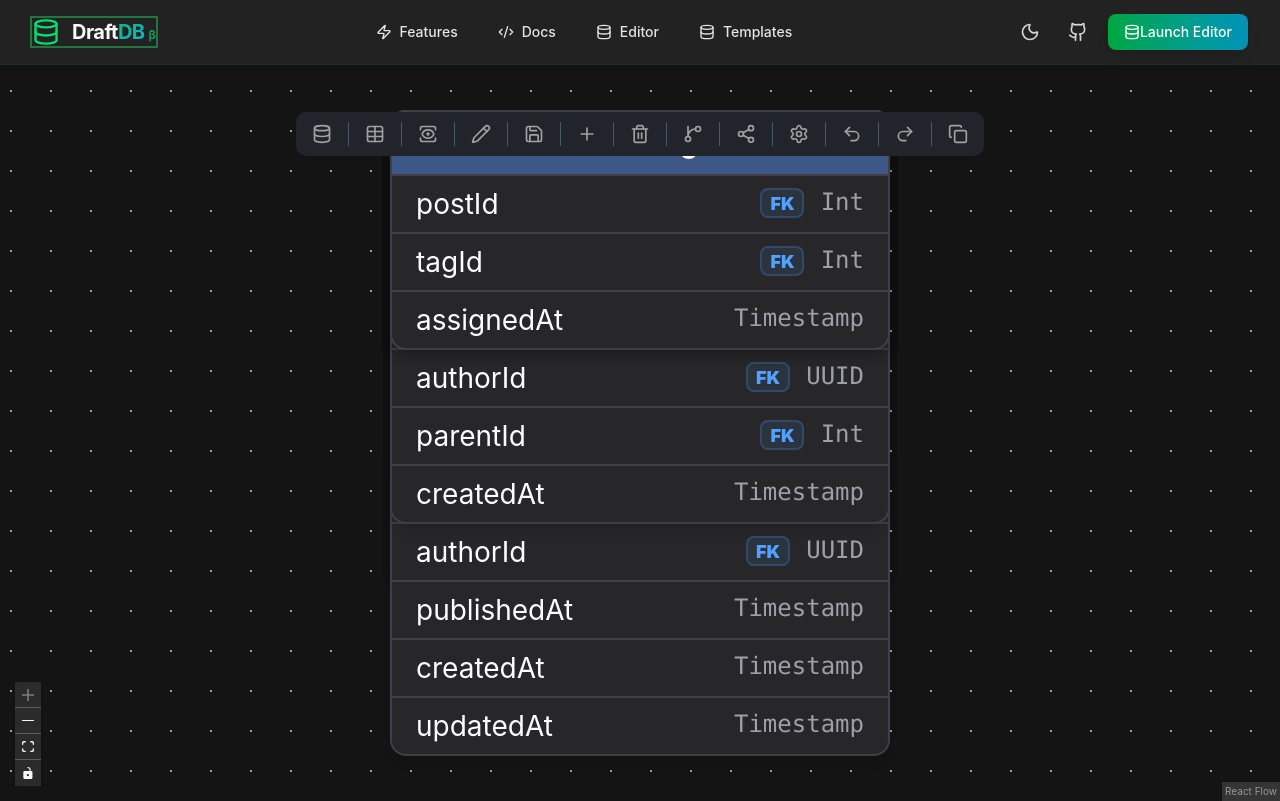
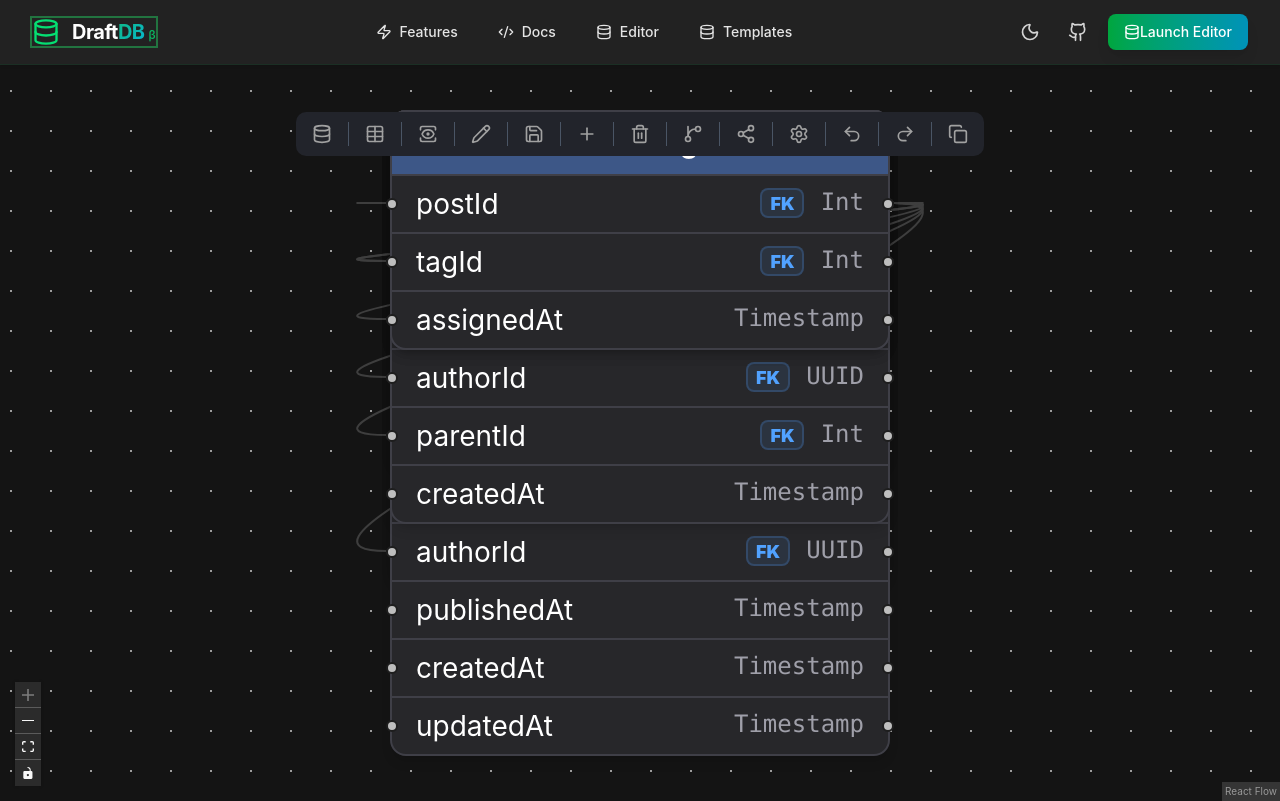
Before and after one commit to nguyentansinh123/DraftDB, a React app in the folder frontend/: page /editor in a window 1280 px wide. Built offline with nearby package versions, Linux system fonts and the light colour scheme; the HTML template or start-up script is replaced by a standard one.

Commit message:
adding edges #20

```diff
--- a/frontend/eslint.config.js
+++ b/frontend/eslint.config.js
@@ -19,5 +19,11 @@ export default defineConfig([
       ecmaVersion: 2020,
       globals: globals.browser,
     },
+    rules: {
+      "@typescript-eslint/no-unused-vars": [
+        "warn",
+        { varsIgnorePattern: "^_" },
+      ],
+    },
   },
 ]);
--- a/frontend/src/components/Canvas.tsx
+++ b/frontend/src/components/Canvas.tsx
@@ -4,13 +4,23 @@ import {
   Controls,
   BackgroundVariant,
   type Node,
+  useNodesState,
+  useEdgesState,
+  type Edge,
+  addEdge,
+  type Connection,
+  ConnectionMode,
   // type Edge,
 } from "@xyflow/react";
 import "@xyflow/react/dist/style.css";
 import { useTheme } from "../hooks/useTheme";
-import { extractData } from "../utils/core/CoreVisualizer.utils";
+import {
+  extractData,
+  type TableNode,
+} from "../utils/core/CoreVisualizer.utils";
 import { mockSchema } from "../types/MockData/mockSchema";
 import ModelNode from "./modelNodes/ModelNode";
+import { useCallback, useState } from "react";
 // import { getInfoFromSchema } from "../utils/SchemaVisualzer.utils";
 // import { schema } from "../data/SchemaVisualizer.constants";
 // import ModelNode from "./modelNodes/ModelNode";
@@ -53,10 +63,9 @@ const nodeTypes_1 = {
   model1: ModelNode,
 };
 
-const { nodes } = extractData(mockSchema);
+// edges
+const { nodes, edges } = extractData(mockSchema);
 const models: Node[] = nodes.map((model) => {
-  console.log("nnnn");
-  console.log(model);
   return {
     id: model.modelName,
     position: { x: 0, y: 0 },
@@ -65,8 +74,29 @@ const models: Node[] = nodes.map((model) => {
   };
 });
 
+const edgeEdgeType: Edge[] = edges.map((edge) => {
+  return {
+    id: edge.id,
+    source: edge.fromModel,
+    target: edge.toModel,
+    sourceHandle: edge.fromField,
+    targetHandle: `${edge.toField}-target`,
+    type: "bezier",
+  };
+});
+
 const Canvas = () => {
   const { theme } = useTheme();
+
+  const [nodesState, _, onNodesChange] = useNodesState(models);
+  const [edgeState, setEdgeState, onEdgeChange] =
+    useEdgesState<Edge>(edgeEdgeType);
+  const onConnect = useCallback(
+    (connection: Connection) => {
+      setEdgeState((oldEdges) => addEdge(connection, oldEdges));
+    },
+    [setEdgeState],
+  );
 
   return (
     <div style={{ width: "100vw", height: "calc(100vh - 4rem)" }}>
@@ -74,8 +104,14 @@ const Canvas = () => {
         // defaultNodes={nodes}
         // defaultEdges={edges}
         // nodeTypes={modelTypes}
+        //defaultNodes={models}
         nodeTypes={nodeTypes_1}
-        defaultNodes={models}
+        nodes={nodesState}
+        edges={edgeState}
+        // onConnect={onConnect}
+        onNodesChange={onNodesChange}
+        onEdgesChange={onEdgeChange}
+        connectionMode={ConnectionMode.Strict}
         fitView
         colorMode={theme == "dark" ? "dark" : "light"}
       >
--- a/frontend/src/components/modelNodes/ModelNode.tsx
+++ b/frontend/src/components/modelNodes/ModelNode.tsx
@@ -1,4 +1,4 @@
-import type { Node, NodeProps } from "@xyflow/react";
+import { Handle, Position, type Node, type NodeProps } from "@xyflow/react";
 import type { TableNode } from "../../utils/core/CoreVisualizer.utils";
 import ToolTips from "./ToolTips";
 
@@ -19,6 +19,13 @@ const ModelNode = ({ data }: NodeProps<Node<TableNode>>) => {
           key={field.name}
           className="group relative z-10 hover:z-1000 flex justify-between px-3 py-1 border-t border-gray-200 dark:border-zinc-700 text-sm"
         >
+          <Handle id={field.name} type="source" position={Position.Left} />
+          <Handle
+            id={`${field.name}-target`}
+            type="target"
+            position={Position.Right}
+          />
+
           <span className="dark:text-white">{field.name}</span>
           <div className="flex items-center gap-2">
             {field.isPrimary && (
--- a/frontend/src/types/MockData/mockSchema.ts
+++ b/frontend/src/types/MockData/mockSchema.ts
@@ -401,22 +401,30 @@ export const mockSchema: Schema = {
       isOptional: true,
     },
 
-    // Post <--many:many--> Tag  (via PostTag)
+    // PostTag.postId -> Post.id
     {
-      name: "postTags",
-      fromModel: "Post",
-      fromField: "id",
-      toModel: "Tag",
+      name: "postTagPost",
+      fromModel: "PostTag",
+      fromField: "postId",
+      toModel: "Post",
       toField: "id",
-      type: "many-to-many",
+      type: "many-to-one",
       onDelete: "CASCADE",
       onUpdate: "CASCADE",
       isOptional: false,
-      junction: {
-        tableName: "post_tags",
-        fromForeignKey: "postId",
-        toForeignKey: "tagId",
-      },
+    },
+
+    // PostTag.tagId -> Tag.id
+    {
+      name: "postTagTag",
+      fromModel: "PostTag",
+      fromField: "tagId",
+      toModel: "Tag",
+      toField: "id",
+      type: "many-to-one",
+      onDelete: "CASCADE",
+      onUpdate: "CASCADE",
+      isOptional: false,
     },
   ],
 };
--- a/package.json
+++ b/package.json
@@ -28,6 +28,7 @@
   },
   "homepage": "https://github.com/nguyentansinh123/DraftDB#readme",
   "devDependencies": {
-    "husky": "^8.0.0"
+    "husky": "^8.0.0",
+    "prettier": "^3.8.1"
   }
 }
```
Also changed, not shown: 2 other files (tests, documents, lock files or other folders).
